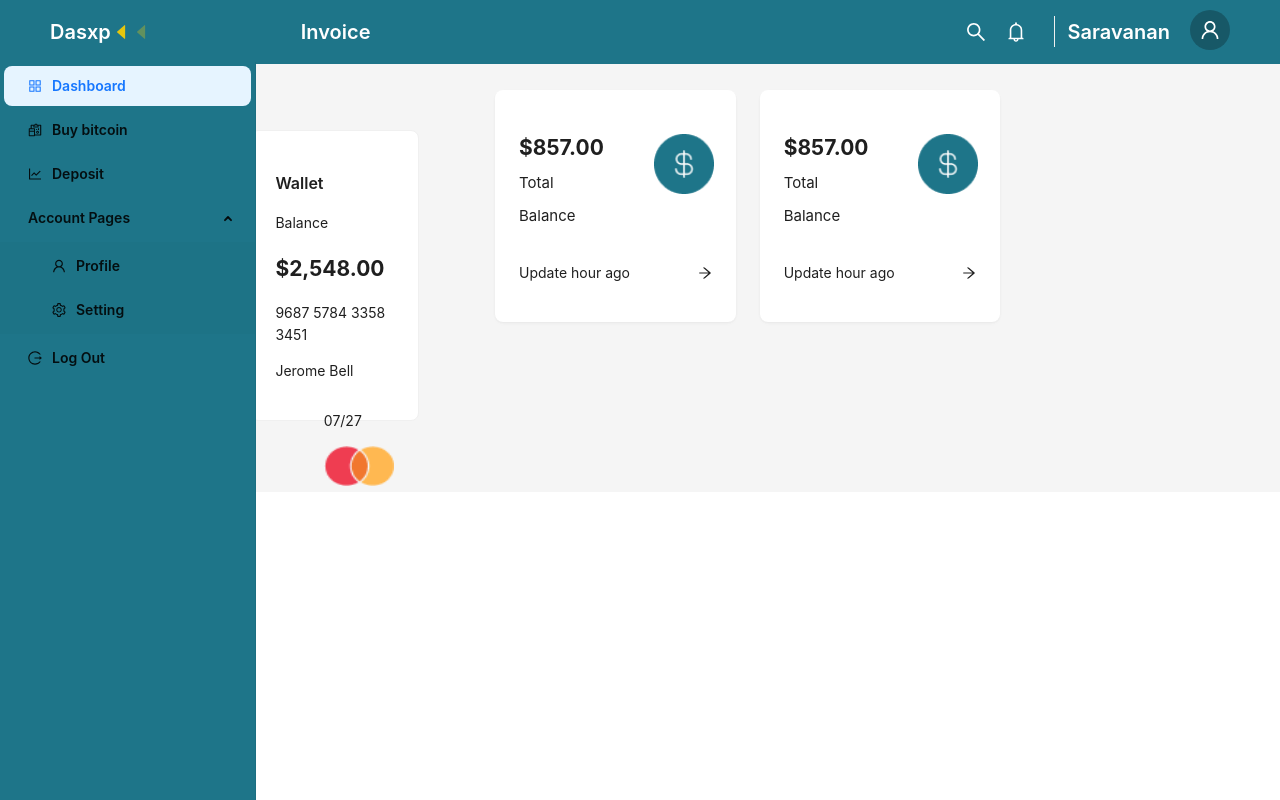
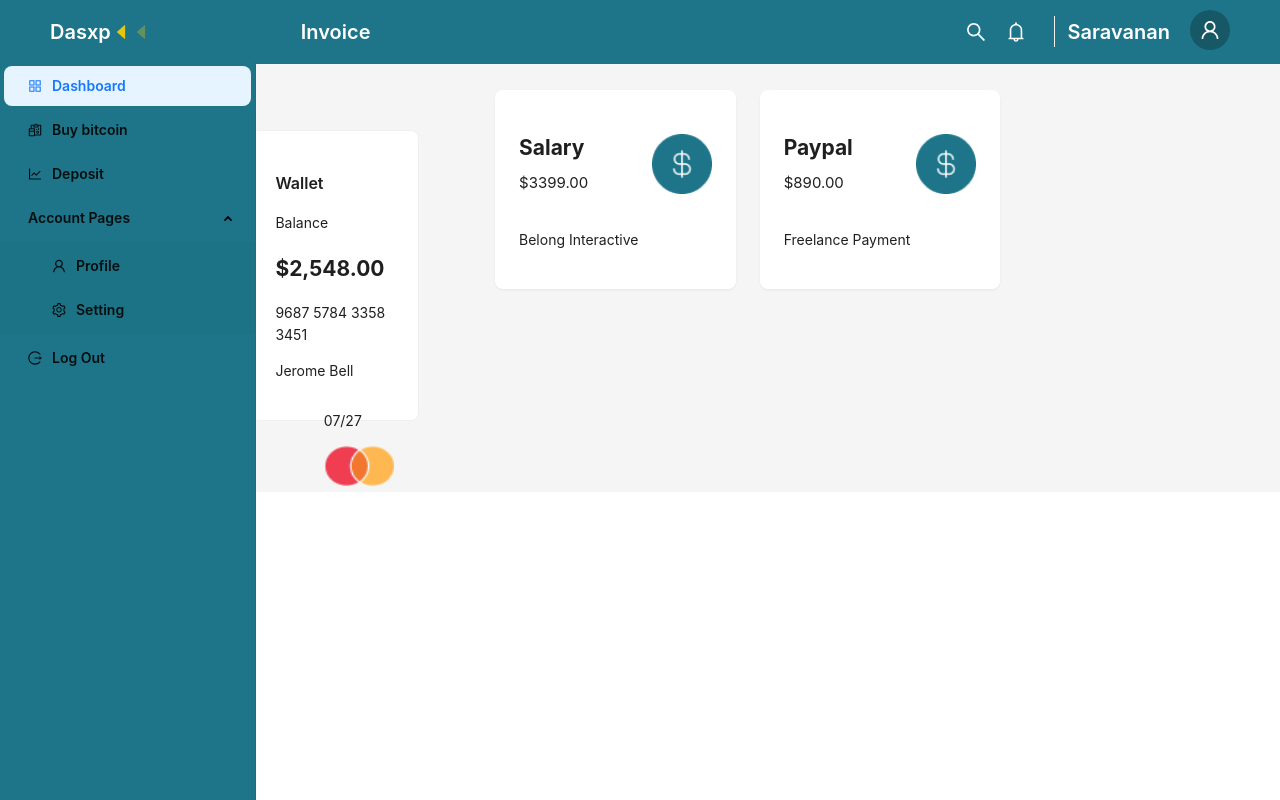
Before and after one commit to rjsaravana/dashboardreact, a React (Create React App) app: page /deposit in a window 1280 px wide. Built offline with nearby package versions, Linux system fonts and the light colour scheme.

Commit message:
deposite card

```diff
--- a/src/app/deposit/paymentInfo.tsx
+++ b/src/app/deposit/paymentInfo.tsx
@@ -39,9 +39,9 @@ const PaymentInfo: React.FC = () => {
         <Card bordered={false} hoverable>
           <div className="card-flex">
             <h2>
-            $857.00<br></br>
+              Salary<br></br>
               <span style={{ fontSize: "15px", fontWeight: "400" }}>
-              Total Balance
+                $3399.00
               </span>
             </h2>
             {/* <DollarOutlined style={{ fontSize: "40px", color:'1E7589' }} /> */}
@@ -56,19 +56,17 @@ const PaymentInfo: React.FC = () => {
             />
           </div>
           <div className="card-update-text">
-          <p>Update hour ago</p>
-          <ArrowRightOutlined />
+            <p>Belong Interactive</p>
           </div>
         </Card>
-
       </Col>
       <Col span={6}>
         <Card bordered={false} hoverable>
           <div className="card-flex">
             <h2>
-            $857.00<br></br>
+              Paypal<br></br>
               <span style={{ fontSize: "15px", fontWeight: "400" }}>
-            Total Balance
+                $890.00
               </span>
             </h2>
             {/* <DollarOutlined style={{ fontSize: "40px", color:'1E7589' }} /> */}
@@ -83,8 +81,7 @@ const PaymentInfo: React.FC = () => {
             />
           </div>
           <div className="card-update-text">
-          <p>Update hour ago</p>
-          <ArrowRightOutlined />
+            <p>Freelance Payment</p>
           </div>
         </Card>
       </Col>
```
Also changed, not shown: public/assets/icon/bankicon.png (added), public/assets/icon/paypal.png (added). Lines whose indentation alone changed are shown as unchanged.
